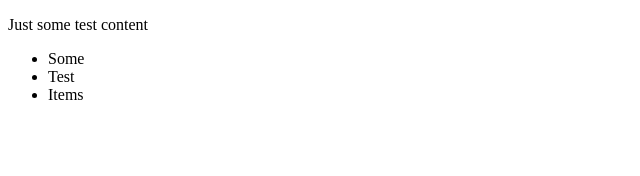
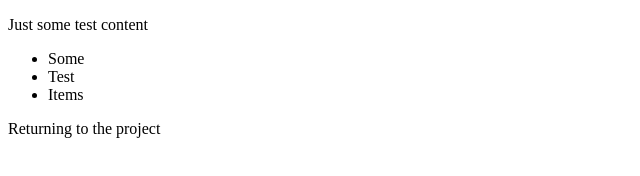
Before and after one commit to OozeRob/quicktest, a plain HTML site: page index.html in a window 1280 px wide. Shown: the whole page, without its empty margins (0-640 px from the left). Drawn offline with Linux system fonts and the light colour scheme.

Commit message:
Returning to the project to make a change

```diff
--- a/index.html
+++ b/index.html
@@ -12,5 +12,6 @@
         <li>Test</li>
         <li>Items</li>
     </ul>
+    <p>Returning to the project</p>
 </body>
 </html>
```
